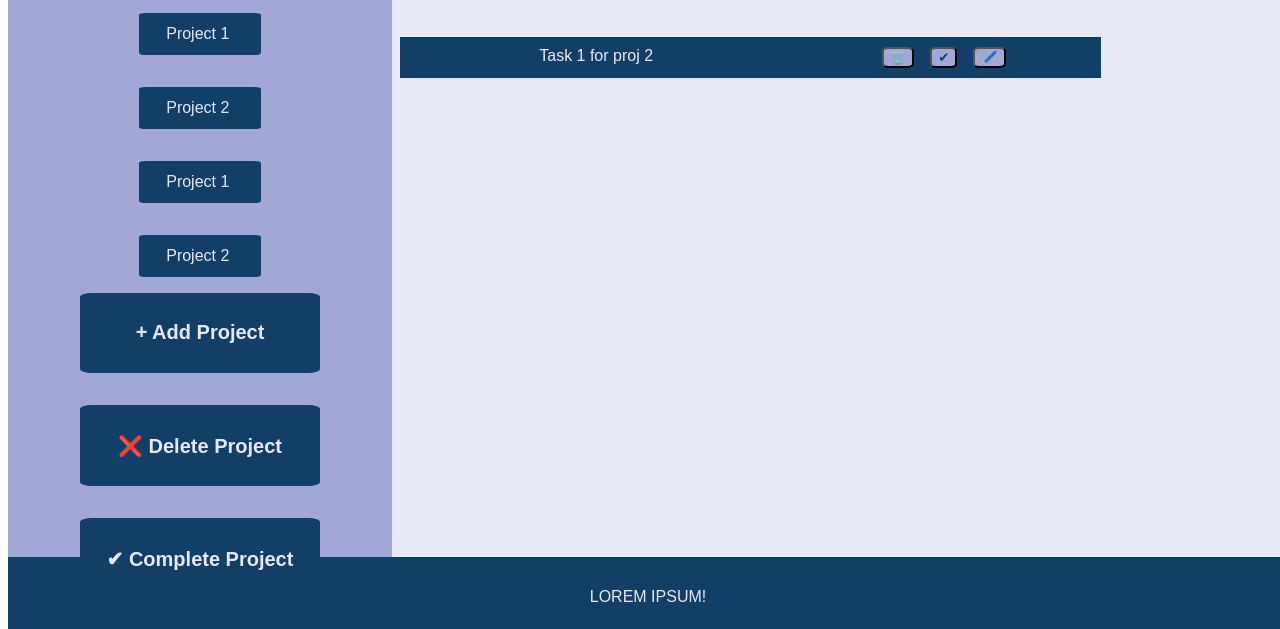
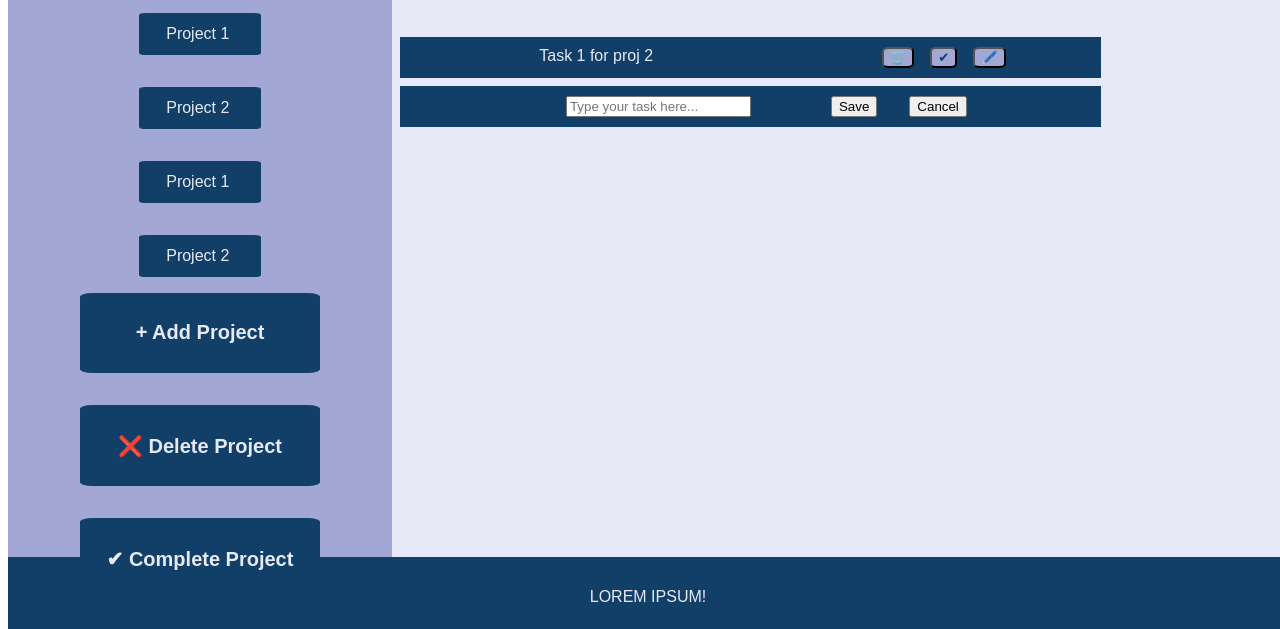
Before and after one commit to urialevy/todolist, a website built with webpack: page dist/index.html in a window 1280 px wide. Shown: the part 171-800 px from the top of the page. Built offline with nearby package versions, Linux system fonts and the light colour scheme.

Commit message:
add basic form for adding tasks in project

```diff
--- a/src/DOM/addTask.js
+++ b/src/DOM/addTask.js
@@ -3,6 +3,6 @@ export const addForm = () => {
     let formNode = document.createElement('div')
     formNode.classList.add('task')
     let tasksList = document.getElementById('tasksList')
-    formNode.innerHTML = `<form action="" class="form-class"><label for:"description"></label></form>`
+    formNode.innerHTML = `<form action="" class="taskForm"><div><label for:"description"></label><input type="text" placeholder="Type your task here..." name="taskDescription"></div><div><input type="submit" value="Save"><button>Cancel</button></div></form>`
     tasksList.appendChild(formNode)
 }
--- a/src/script.js
+++ b/src/script.js
@@ -17,3 +17,4 @@ appendNodeToBody(framework());
 injectProjHtml(projectsArray);
 navigateProjects()
 updateTasks()
+addForm()
--- a/src/style.css
+++ b/src/style.css
@@ -182,3 +182,15 @@ body {
   width: 80%;
   height: 80%;
 }
+
+
+.taskForm {
+  display: flex;
+  flex-direction: row;
+  gap: 5rem;
+}
+
+.taskForm>div {
+  display: flex;
+  gap: 2rem;
+}
```
